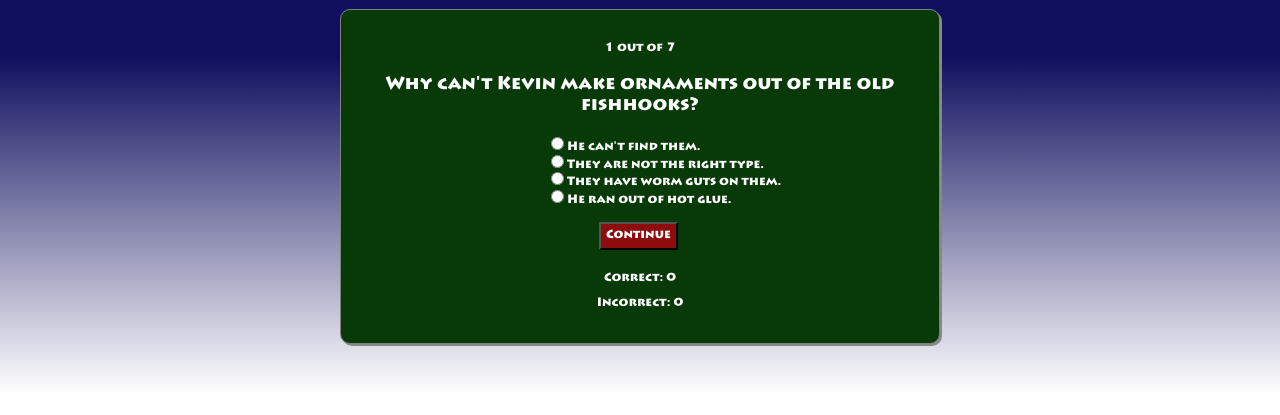
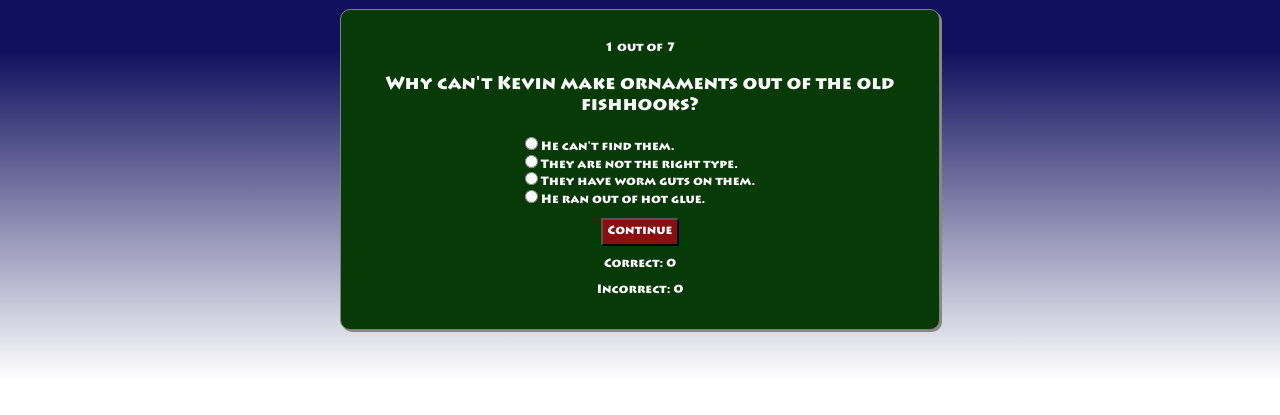
Before and after one commit to dannythedeveloper/Quiz-App, a plain HTML site: page index.html in a window 1280 px wide. Both pictures are taken after a click on the button "Begin". Shown: the part 167-582 px from the top of the page. Drawn offline with nearby package versions, Linux system fonts and the light colour scheme.

Commit message:
updated css

```diff
--- a/app.css
+++ b/app.css
@@ -62,12 +62,13 @@ img {
 }
 
 .questionButton {
-  margin-left: 65px;
+  display: inline-block;
+  text-align: center;
 }
 
-#questionForm {
+.answerChoices {
   text-align: left;
-  padding-left:60px;
+  display: inline-block;
   padding-bottom: 10px;
 }
 
@@ -89,16 +90,12 @@ img {
     font-size: 12px;
   }
 
-  #questionForm {
-    padding-left: 210px;
-  }
-
   img {
     width: 400px;
   }
 
   .questionButton {
-    margin-left: 48px;
+    display: inline-block;
   }
 
   .button {
--- a/app.js
+++ b/app.js
@@ -130,7 +130,9 @@ function generateQuestionPage() {
     <p>${store.questionNumber + 1} out of ${store.questions.length}</p>
     <h2>${question.question}</h2>
     <form id="questionForm">
+    <div class="answerChoices">
     ${answers.join('')}
+    </div>
     <br><button type="submit" id="submitAnswer" name="submitAnswer" class="button questionButton">Continue</button>
     </form>
     <span id="currentScore" class="score">
```
